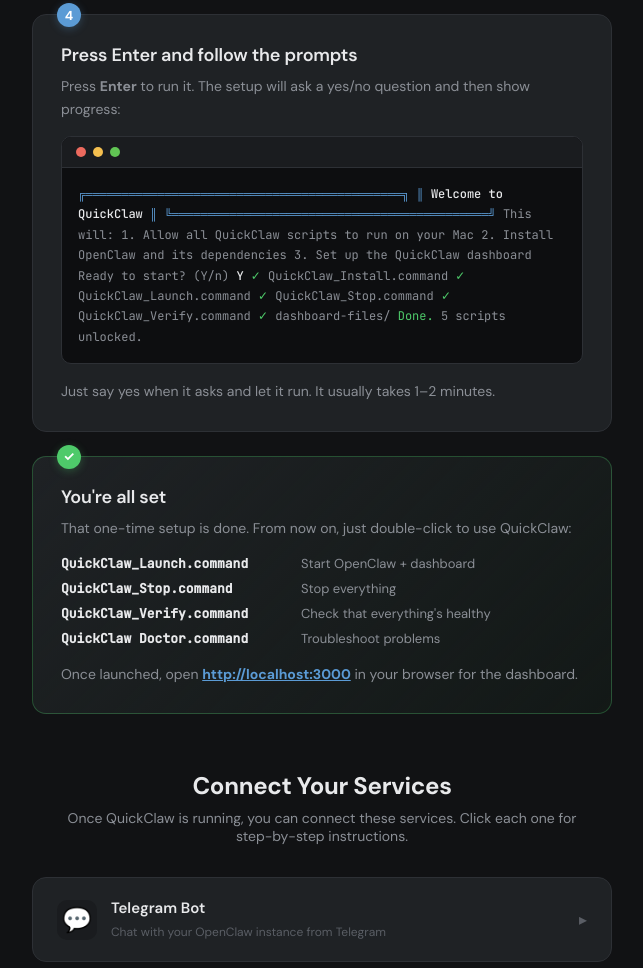
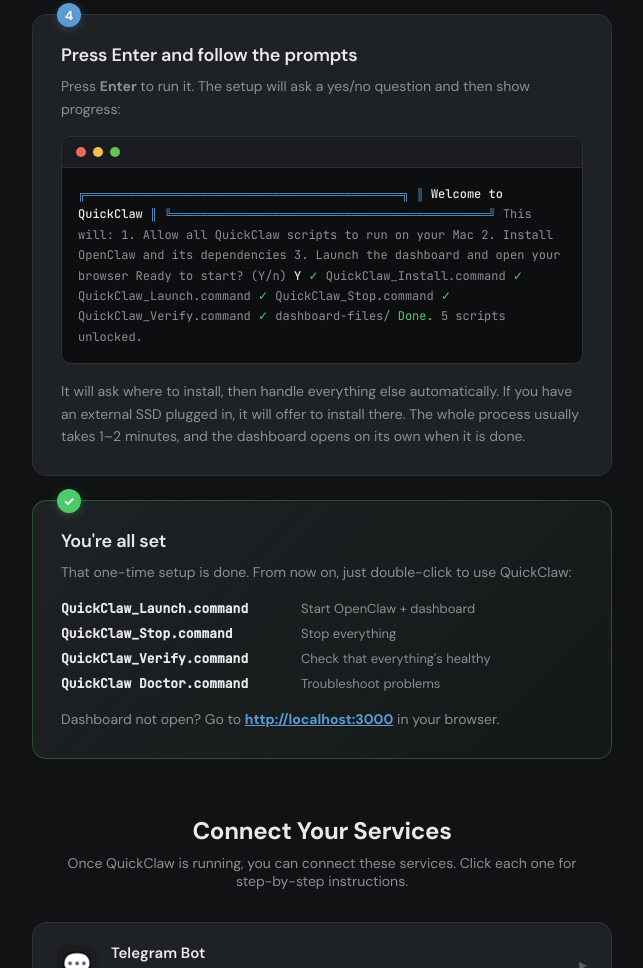
Before and after one commit to guyingoldglasses/QUICKCLAW-V2, a plain HTML site: page START_HERE.html in a window 1280 px wide. Shown: the part 1372-2340 px from the top of the page, without its empty margins (318-961 px from the left). Drawn offline with Linux system fonts and the light colour scheme.

Commit message:
Docs update: external-drive flow, auto-launch behavior, and clearer setup wording

```diff
--- a/START_HERE.html
+++ b/START_HERE.html
@@ -609,7 +609,7 @@
 This will:
 1. Allow all QuickClaw scripts to run on your Mac
 2. Install OpenClaw and its dependencies
-3. Set up the QuickClaw dashboard
+3. Launch the dashboard and open your browser
 Ready to start? (Y/n) <span class="t-bold">Y</span>
 <span class="t-green">✓</span> QuickClaw_Install.command
 <span class="t-green">✓</span> QuickClaw_Launch.command
@@ -619,7 +619,7 @@
 <span class="t-green">Done.</span> 5 scripts unlocked.
 </div>
 </div>
-<p>Just say yes when it asks and let it run. It usually takes 1–2 minutes.</p>
+<p>It will ask where to install, then handle everything else automatically. If you have an external SSD plugged in, it will offer to install there. The whole process usually takes 1–2 minutes, and the dashboard opens on its own when it is done.</p>
 </div>
 
 <!-- Step 4: Done -->
@@ -645,7 +645,7 @@
 </div>
 </div>
 <p style="margin-top: 16px;">
-Once launched, open <strong><a href="http://localhost:3000" style="color: var(--accent);">http://localhost:3000</a></strong> in your browser for the dashboard.
+Dashboard not open? Go to <strong><a href="http://localhost:3000" style="color: var(--accent);">http://localhost:3000</a></strong> in your browser.
 </p>
 </div>
 </div>
```
Also changed, not shown: README.md.
